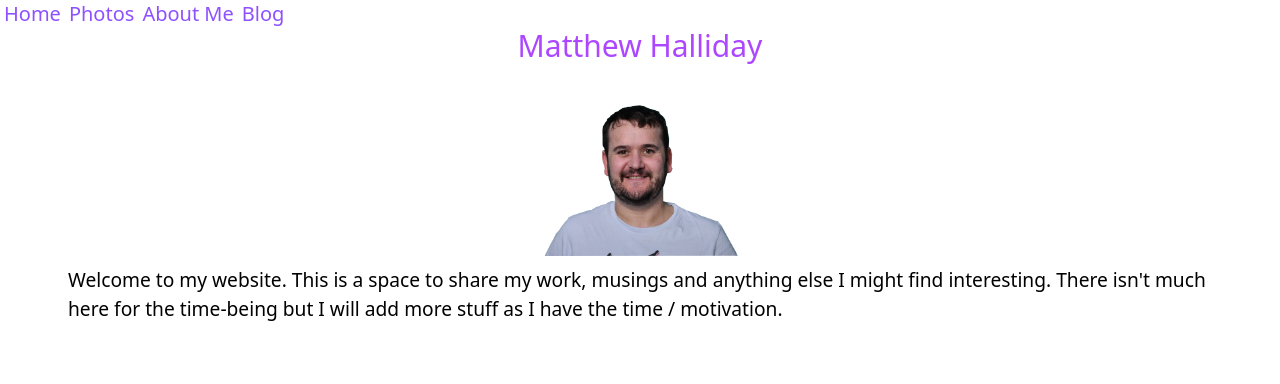
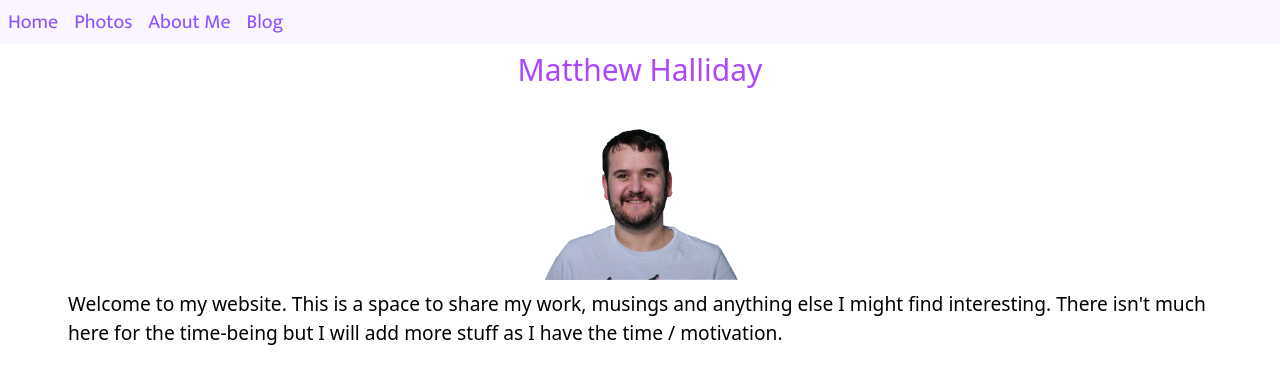
Before and after one commit to DoctorSulla/matthewhalliday, a SvelteKit app: page / in a window 1280 px wide. Shown: the top 384 px of the page. Built offline with nearby package versions, Linux system fonts and the light colour scheme.

Commit message:
Changed font

```diff
--- a/src/app.css
+++ b/src/app.css
@@ -1,3 +1,9 @@
 @import 'tailwindcss';
 
 p { font-size:1.2rem; margin:10px 0 }
+
+.mukta-regular {
+  font-family: "Mukta", sans-serif;
+  font-weight: 400;
+  font-style: normal;
+}
--- a/src/app.html
+++ b/src/app.html
@@ -1,11 +1,18 @@
 <!doctype html>
 <html lang="en">
+
 <head>
+	<link rel="preconnect" href="https://fonts.googleapis.com">
+	<link rel="preconnect" href="https://fonts.gstatic.com" crossorigin>
+	<link href="https://fonts.googleapis.com/css2?family=Mukta:wght@200;300;400;500;600;700;800&display=swap"
+		rel="stylesheet">
 	<meta charset="utf-8" />
 	<meta name="viewport" content="width=device-width, initial-scale=1" />
 	%sveltekit.head%
 </head>
+
 <body data-sveltekit-preload-data="hover">
 	<div style="display: contents">%sveltekit.body%</div>
 </body>
+
 </html>
--- a/src/routes/+layout.svelte
+++ b/src/routes/+layout.svelte
@@ -9,11 +9,11 @@
 	<link rel="icon" href="/favicon.png" />
 </svelte:head>
 
-<nav class="flex">
-	<a class="px-1 text-xl text-violet-500 hover:underline" href="/">Home</a>
-	<a class="px-1 text-xl text-violet-500 hover:underline" href="/photos">Photos</a>
-	<a class="px-1 text-xl text-violet-500 hover:underline" href="/about">About Me</a>
-	<a class="px-1 text-xl text-violet-500 hover:underline" href="/blog">Blog</a>
+<nav class="mb-2 flex bg-purple-50 py-2">
+	<a class="mukta-regular px-2 text-xl text-violet-500 hover:underline" href="/">Home</a>
+	<a class="mukta-regular px-2 text-xl text-violet-500 hover:underline" href="/photos">Photos</a>
+	<a class="mukta-regular px-2 text-xl text-violet-500 hover:underline" href="/about">About Me</a>
+	<a class="mukta-regular px-2 text-xl text-violet-500 hover:underline" href="/blog">Blog</a>
 </nav>
 <main class="m-auto max-w-6xl px-1">
 	{@render children?.()}
```
Lines whose indentation alone changed are shown as unchanged.
